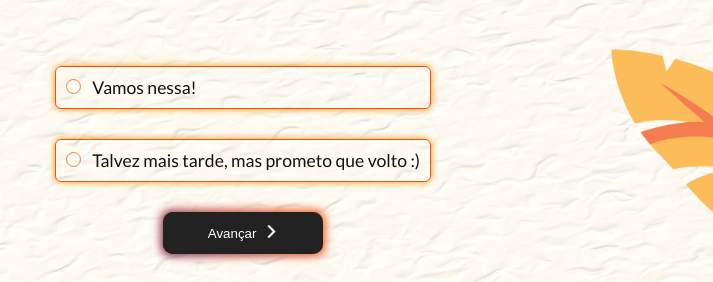
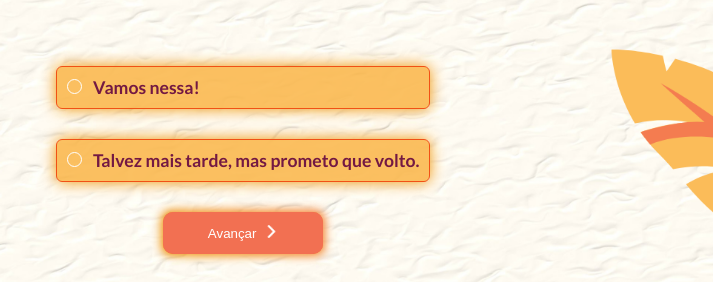
Before and after one commit to Lilian-Carvalho25/joguinho-nutriacess, a plain HTML site: page questions.html in a window 1280 px wide. Shown: the part 249-531 px from the top of the page, 567-1280 px from the left. Drawn offline with Linux system fonts and the light colour scheme.

Commit message:
change cores

```diff
--- a/css/style-questions.css
+++ b/css/style-questions.css
@@ -7,7 +7,8 @@
 }
 
 body {
-    color: #111;
+    color: #731943;
+    font-weight: 700;
     font-family: 'Lato', sans-serif;
 }
 
@@ -37,7 +38,7 @@ input[type="radio"] {
     width: 15px;
     height: 15px;
     border-radius: 50%;
-    border: 1px solid #F37F30;
+    border: 1px solid #FFF;
     outline: none;
     margin-right: 5px;
   }
@@ -49,8 +50,9 @@ input[type="radio"] {
 .input-box {
     padding: 10px 10px;
     border-radius: 6px;
+    background-color: #fbb74add;
     border: #F15115 solid 1px;
-    box-shadow: #EF9305 0px 0px 7px;
+    box-shadow: #EF9305 0px 0px 15px;
     margin: 0 18px;
     margin-bottom: 20px;
 }
@@ -74,7 +76,7 @@ input[type="radio"] {
     border: none;
     outline: none;
     color: rgb(255, 255, 255);
-    background: #111;
+    background: #F27052;
     cursor: pointer;
     position: relative;
     z-index: 0;
@@ -103,7 +105,7 @@ input[type="radio"] {
     -webkit-filter: blur(5px);
     width: calc(100% + 4px);
     height: calc(100% + 4px);
-    /* animation: glowing-button-85 20s linear infinite; */
+    animation: glowing-button-85 20s linear infinite;
     transition: opacity 0.3s ease-in-out;
     border-radius: 10px;
   }
@@ -126,7 +128,7 @@ input[type="radio"] {
     position: absolute;
     width: 100%;
     height: 100%;
-    background: #222;
+    background: #F27052;
     left: 0;
     top: 0;
     border-radius: 10px;
@@ -154,13 +156,13 @@ input[type="radio"] {
   justify-content: center;
   align-items: center;
   flex-direction: column;
-  color: white;
+  color: #731943;
 }
 
 
   /* Responsividade */
 
-  @media screen and (min-width:610px) {
+@media screen and (min-width:610px) {
     #theme-toggle img {
       width: 35px;
     }
--- a/script.js
+++ b/script.js
@@ -10,7 +10,7 @@ const questions = [
     options: [
       { text: "Vamos nessa!", video: "imagens/video_continuidade.mp4" },
       {
-        text: "Talvez mais tarde, mas prometo que volto :)",
+        text: "Talvez mais tarde, mas prometo que volto.",
         video: "imagens/video_receita_frutas.mp4",
         redirect: true,
       },
```
Also changed, not shown: imagens/fundo-escuroo.png.
